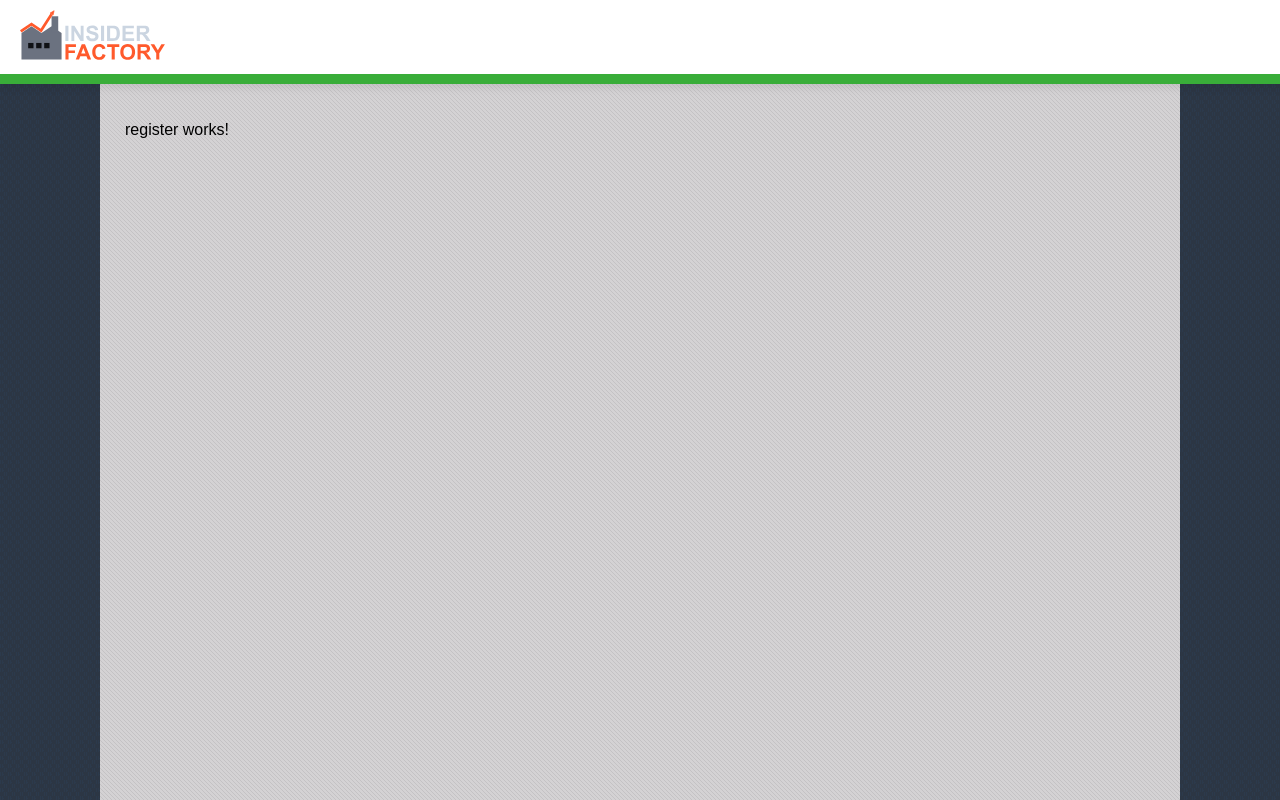
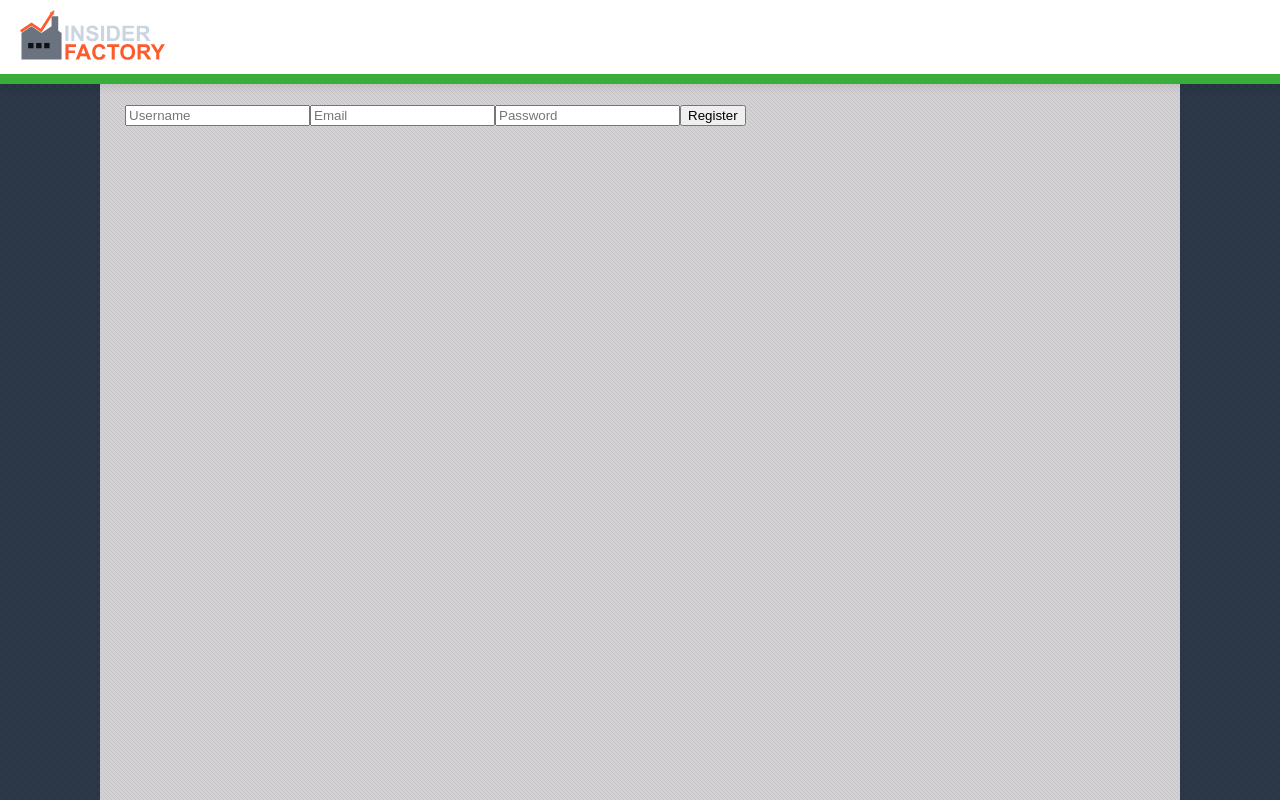
Before and after one commit to LxrdLoki/InsideFactorySchool, an Angular app: page /register in a window 1280 px wide. Shown: the top 800 px of the page. Built offline with nearby package versions, Linux system fonts and the light colour scheme.

Commit message:
made small front end setup for login/registration

```diff
--- a/src/app/login/login.html
+++ b/src/app/login/login.html
@@ -1 +1,6 @@
-<p>login works!</p>
+<form action="POST">
+
+  <input type="text" placeholder="Username" />
+  <input type="password" placeholder="Password" />
+  <button type="submit">Login</button>
+</form>
--- a/src/app/register/register.html
+++ b/src/app/register/register.html
@@ -1 +1,7 @@
-<p>register works!</p>
+<form action="POST" (submit)="register($event)">
+
+  <input type="text" placeholder="Username" />
+  <input type="email" placeholder="Email" />
+  <input type="password" placeholder="Password" />
+  <button type="submit">Register</button>
+</form>
--- a/src/app/register/register.ts
+++ b/src/app/register/register.ts
@@ -1,4 +1,5 @@
 import { Component } from '@angular/core';
+import { ApiService } from '../../services/api.service';
 
 @Component({
   selector: 'app-register',
@@ -6,4 +7,17 @@
   templateUrl: './register.html',
   styleUrl: './register.scss',
 })
-export class Register {}
+export class Register {
+  constructor(public apiService: ApiService) { }
+
+  public register(event: Event) {
+    event.preventDefault();
+    const form = event.target as HTMLFormElement;
+    const username = (form.elements[0] as HTMLInputElement).value;
+    const email = (form.elements[1] as HTMLInputElement).value;
+    const password = (form.elements[2] as HTMLInputElement).value;
+
+
+    this.apiService.registerUser(username, email, password);
+  }
+}
--- a/src/services/api.service.ts
+++ b/src/services/api.service.ts
@@ -3,6 +3,7 @@
 import { CalendarEvent } from "../types/calendar";
 import { Observable } from "rxjs";
 import { insiderTransaction } from "../types/insideTransactions";
+import { User } from "../types/user";
 
 @Injectable({ providedIn: 'root' })
 export class ApiService {
@@ -15,4 +16,8 @@
   public getInsiderTransactions(): Observable<insiderTransaction[]> {
     return this.http.get<insiderTransaction[]>(`http://localhost:3000/insiderTrades`);
   }
+
+  public registerUser(username: string, email: string, password: string): Observable<User> {
+    return this.http.post<User>(`http://localhost:3000/register`, { username, email, password });
+  }
 }
--- /dev/null
+++ b/src/types/user.ts
@@ -0,0 +1,5 @@
+export interface User {
+  userId: number,
+  username: string,
+  email: string
+}
```
Also changed, not shown: 1 other file (tests, documents, lock files or other folders).
